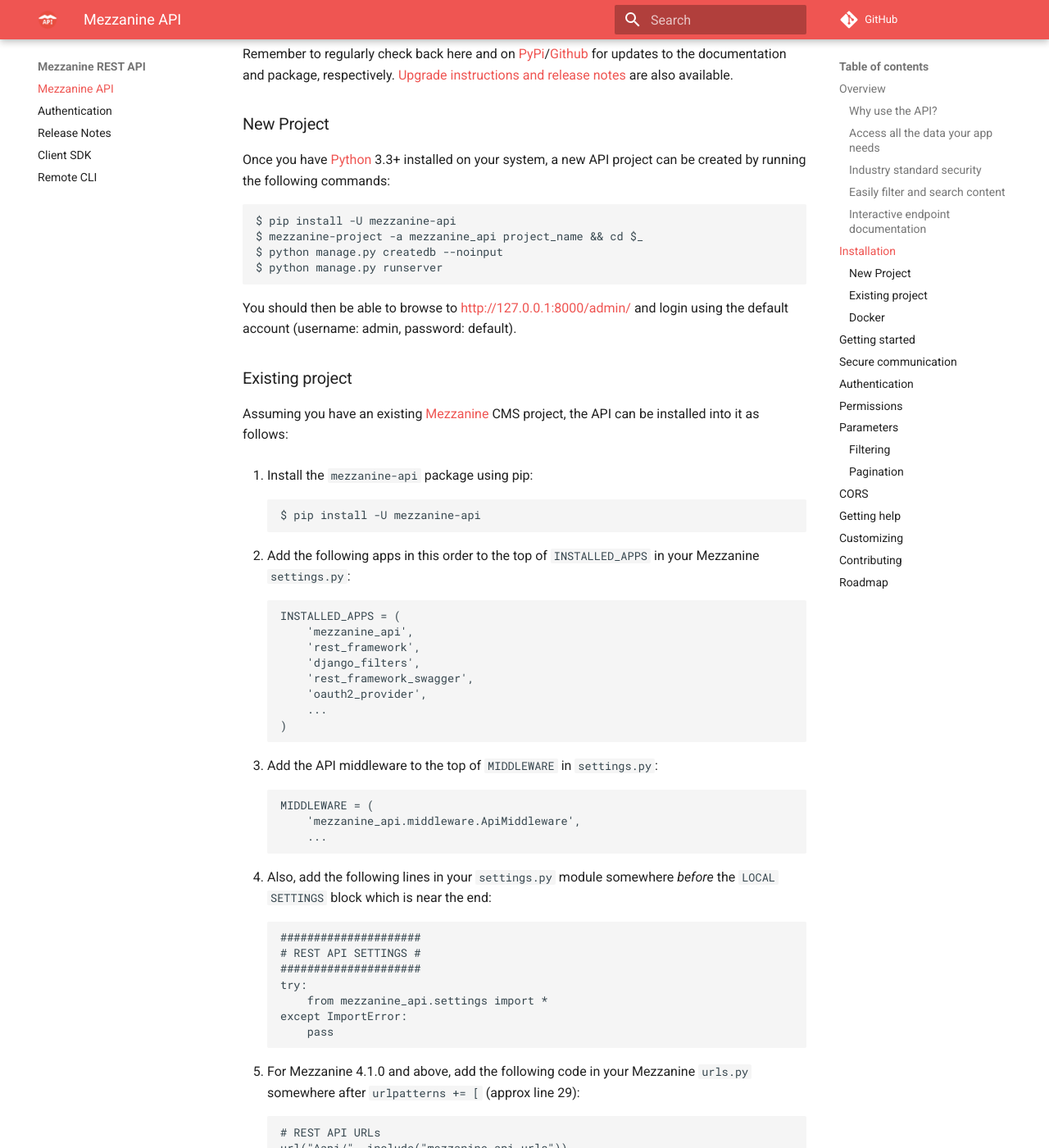
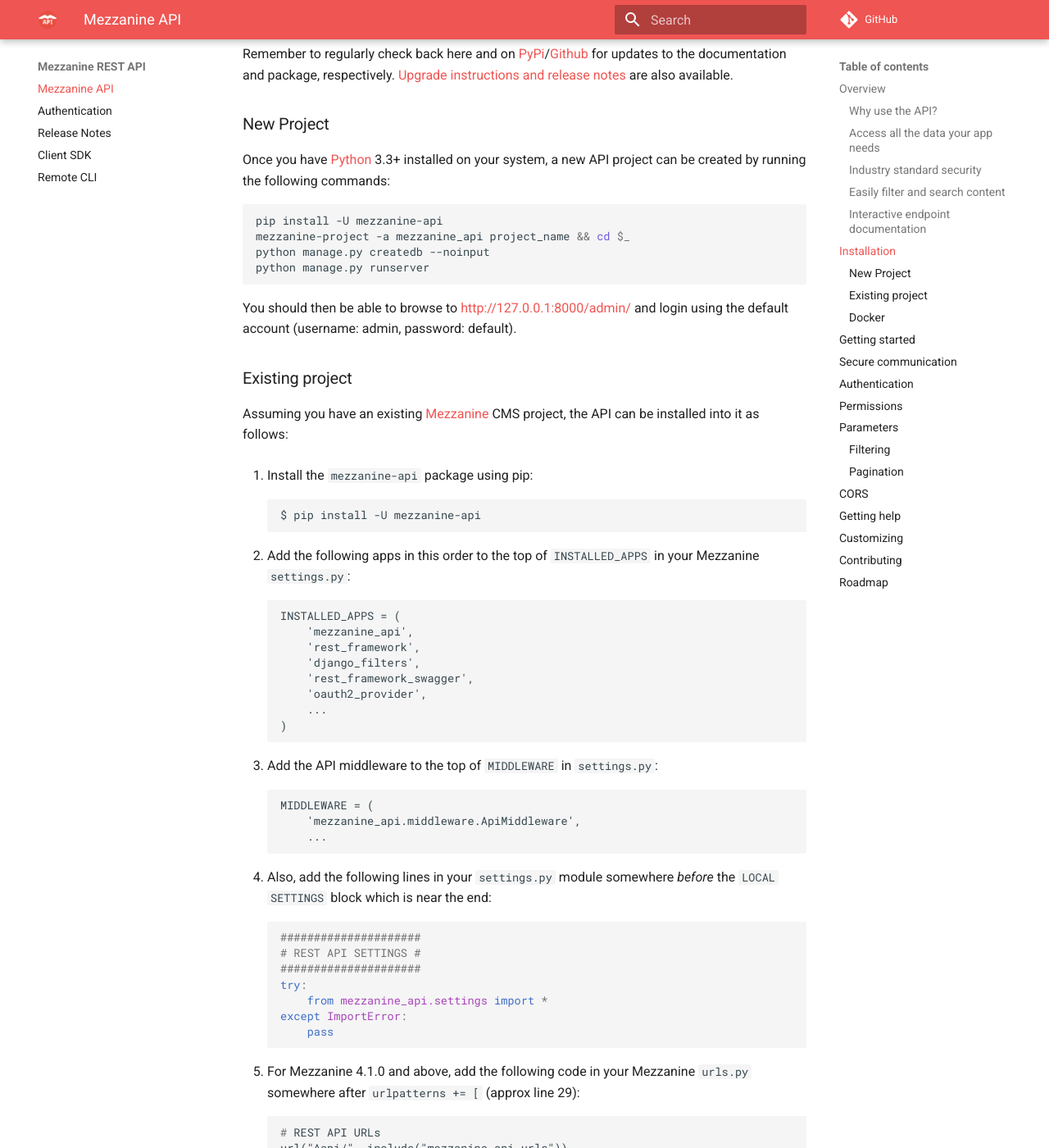
Before and after one commit to gcushen/mezzanine-api, an MkDocs documentation site: the page built from docs/index.md, in a window 1280 px wide and 1400 px high, scrolled down 1904 px. Shown: the whole window at 82% size. Built offline with MkDocs 1.6.1 and Material for MkDocs 9.7.7, drawn with Linux system fonts in a browser that asks for light colours; comment, search, counter and statistics services are not loaded; old or Windows-style settings are respelled for this version of MkDocs; some of the changed text lies outside the part shown.

Commit message:
docs: Update

````diff
--- a/docs/index.md
+++ b/docs/index.md
@@ -40,10 +40,12 @@
 
 Once you have [Python] 3.3+ installed on your system, a new API project can be created by running the following commands:
 
-    $ pip install -U mezzanine-api
-    $ mezzanine-project -a mezzanine_api project_name && cd $_
-    $ python manage.py createdb --noinput
-    $ python manage.py runserver
+```bash
+pip install -U mezzanine-api
+mezzanine-project -a mezzanine_api project_name && cd $_
+python manage.py createdb --noinput
+python manage.py runserver
+```
 
 You should then be able to browse to [http://127.0.0.1:8000/admin/](http://127.0.0.1:8000/admin/) and login using the default account (username: admin, password: default).
 
@@ -112,6 +114,7 @@
 different kinds of endpoint, method, and query parameter whilst you are learning.
 
 Also, if you attempt to access the API itself directly in your browser, you will be shown a browsable web API:
+
 ![browsable api](img/browsable_api.png)
 
 In order to explore the restricted parts of the API, you can login via the browsable web API, or [retrieve your OAuth2 Access Token](authentication.md)
--- a/mkdocs.yml
+++ b/mkdocs.yml
@@ -6,27 +6,30 @@
 repo_name: 'GitHub'
 repo_url: https://github.com/gcushen/mezzanine-api
 
-copyright: 'Copyright &copy; 2017 <a href="https://twitter.com/GeorgeCushen">George Cushen</a>.'
+copyright: 'Copyright &copy; 2015 - present <a href="https://twitter.com/GeorgeCushen">George Cushen</a>.'
 
-theme: 'material'
+theme:
+  name: 'material'
+  language: 'en'
+  logo: img/mezzanine_api_logo.png
+  palette:
+    primary: 'red'
+    accent: 'red'
+  font:
+    text: 'Roboto'
+    code: 'Roboto Mono'
 extra_css:
   - css/extra.css
 
+
 extra:
-  palette:
-    primary: 'red'
-    accent: 'red'
-  logo: img/mezzanine_api_logo.png
-  font:
-    text: 'Roboto'
-    code: 'Roboto Mono'
   social:
     - type: 'github'
       link: 'https://github.com/gcushen'
     - type: 'twitter'
       link: 'https://twitter.com/GeorgeCushen'
 
-pages:
+nav:
 - Mezzanine API: 'index.md'
 - Authentication: 'authentication.md'
 - Release Notes: 'release-notes.md'
@@ -35,6 +38,10 @@
 
 markdown_extensions:
   - admonition
+  - codehilite:
+      guess_lang: true
+  - toc:
+      permalink: true
 
 google_analytics:
   - 'UA-62992791-1'
````
Also changed, not shown: docs/release-notes.md (+1 -1 lines), 1 other file.
